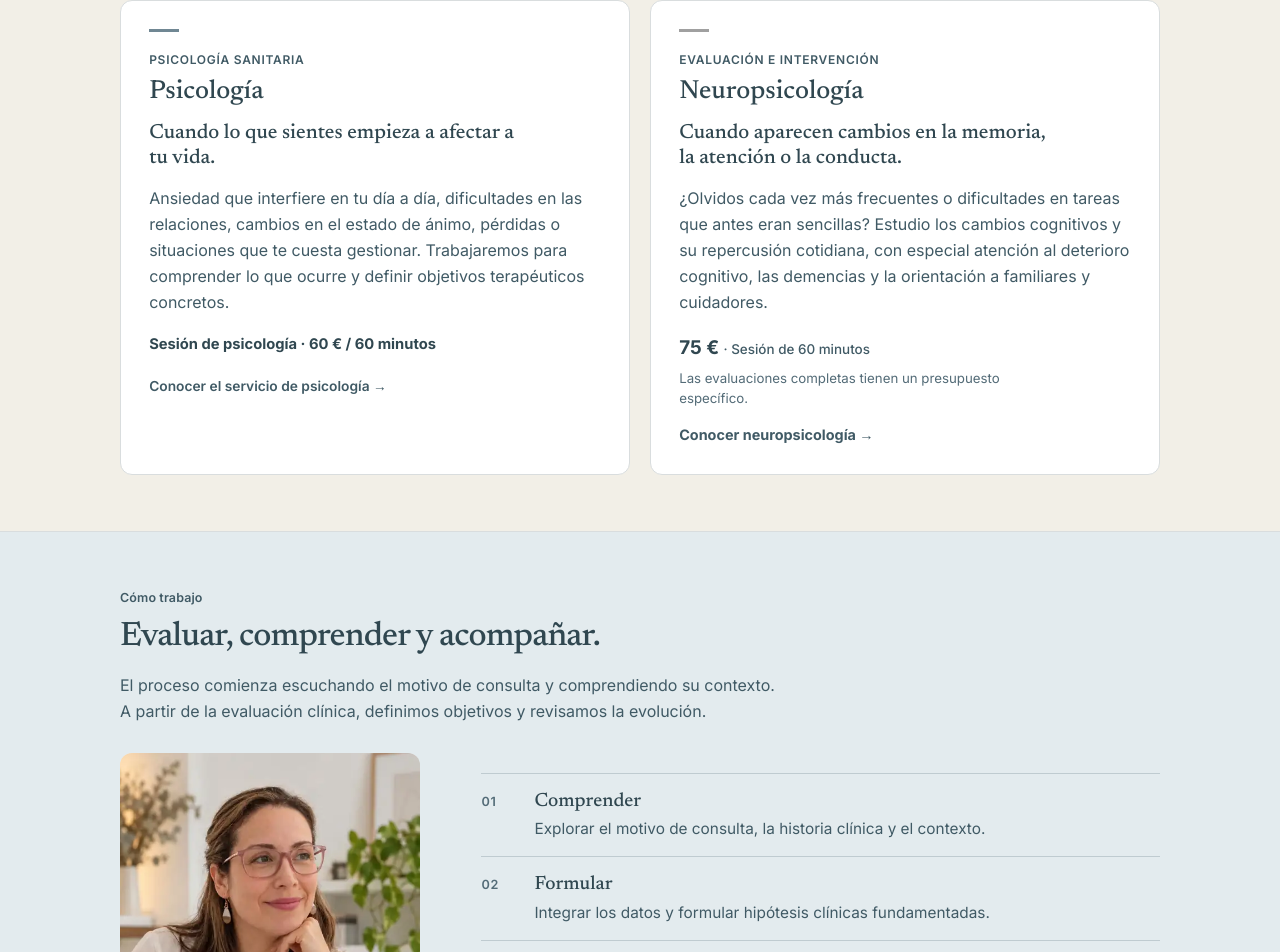
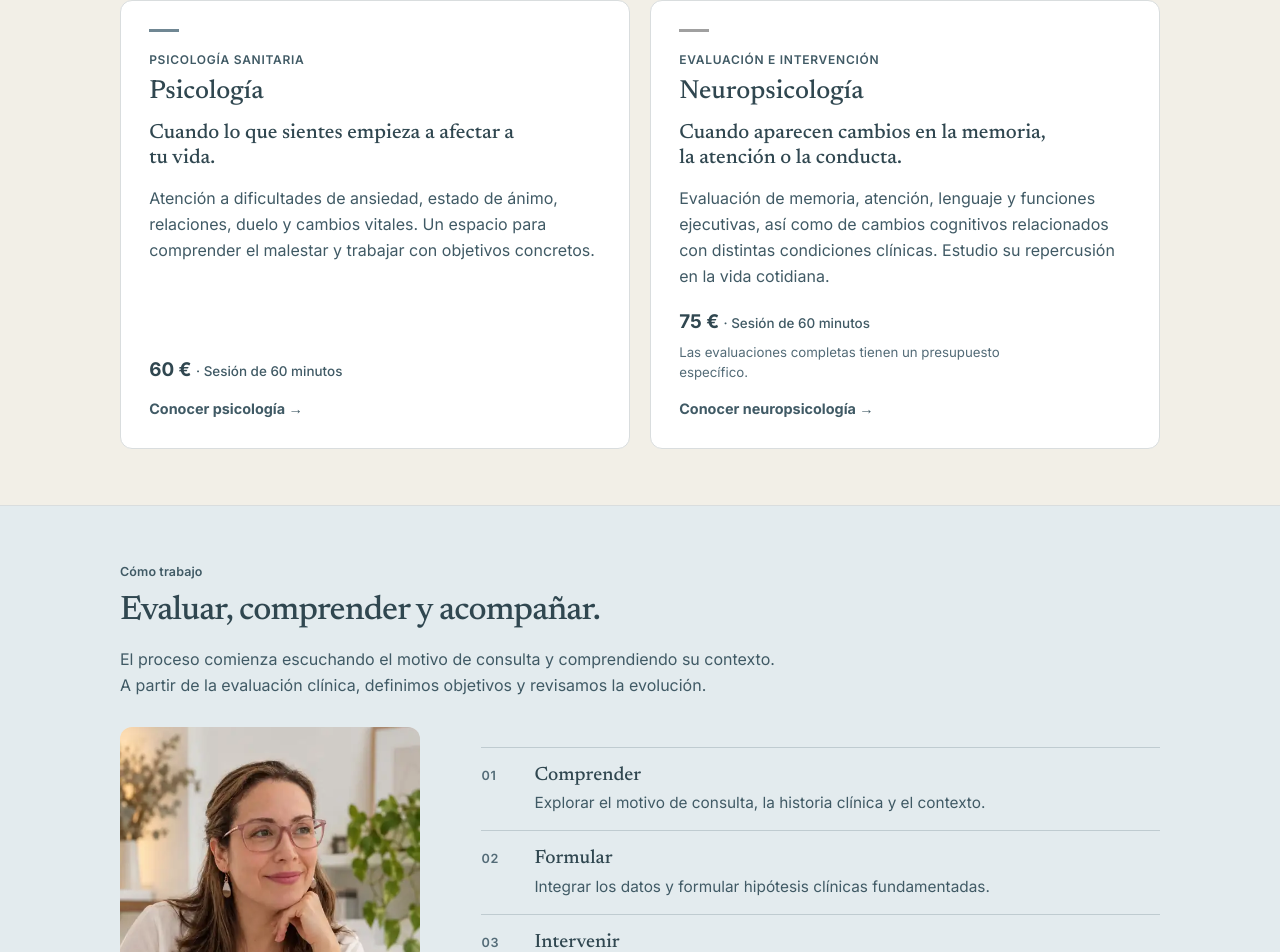
Before and after one commit to carolinasanchezgirona/Portfolio-Carolina, a Next.js app: page / in a window 1280 px wide. Shown: the part 930-1882 px from the top of the page. Built offline with nearby package versions, Linux system fonts and the light colour scheme.

Commit message:
Unify psychology and neuropsychology service cards and broaden clinical scope

```diff
--- a/app/page.tsx
+++ b/app/page.tsx
@@ -88,12 +88,14 @@ export default function HomePage() {
               <h3>Psicología</h3>
               <p className="editorial-card-hook">Cuando lo que sientes empieza a afectar a tu vida.</p>
               <p className="editorial-card-copy">
-                <a href="/ansiedad/">Ansiedad</a> que interfiere en tu día a día, dificultades en las relaciones,
-                cambios en el estado de ánimo, <a href="/duelo/">pérdidas</a> o situaciones que te cuesta gestionar.
-                Trabajaremos para comprender lo que ocurre y definir objetivos terapéuticos concretos.
+                Atención a dificultades de <a href="/ansiedad/">ansiedad</a>, estado de ánimo,
+                relaciones, <a href="/duelo/">duelo</a> y cambios vitales. Un espacio para
+                comprender el malestar y trabajar con objetivos concretos.
               </p>
-              <p className="editorial-card-price">Sesión de psicología · 60 € / 60 minutos</p>
-              <a className="editorial-card-link" href="/psicologia/">Conocer el servicio de psicología →</a>
+              <div className="editorial-card-bottom">
+                <p className="editorial-card-price">60 € <span>· Sesión de 60 minutos</span></p>
+                <a className="editorial-card-link" href="/psicologia/">Conocer psicología →</a>
+              </div>
             </article>
 
             <article className="editorial-service-card editorial-service-coral" id="neuropsicologia">
@@ -102,10 +104,9 @@ export default function HomePage() {
               <h3>Neuropsicología</h3>
               <p className="editorial-card-hook">Cuando aparecen cambios en la memoria, la atención o la conducta.</p>
               <p className="editorial-card-copy">
-                ¿Olvidos cada vez más frecuentes o dificultades en tareas que antes eran sencillas?
-                Estudio los <a href="/problemas-de-memoria/">cambios cognitivos</a> y su repercusión cotidiana,
-                con especial atención al <a href="/deterioro-cognitivo/">deterioro cognitivo</a>,
-                las demencias y la orientación a familiares y cuidadores.
+                Evaluación de <a href="/problemas-de-memoria/">memoria</a>, atención, lenguaje y
+                funciones ejecutivas, así como de cambios cognitivos relacionados con distintas
+                condiciones clínicas. Estudio su repercusión en la vida cotidiana.
               </p>
               <div className="editorial-card-bottom">
                 <p className="editorial-card-price">75 € <span>· Sesión de 60 minutos</span></p>
```
